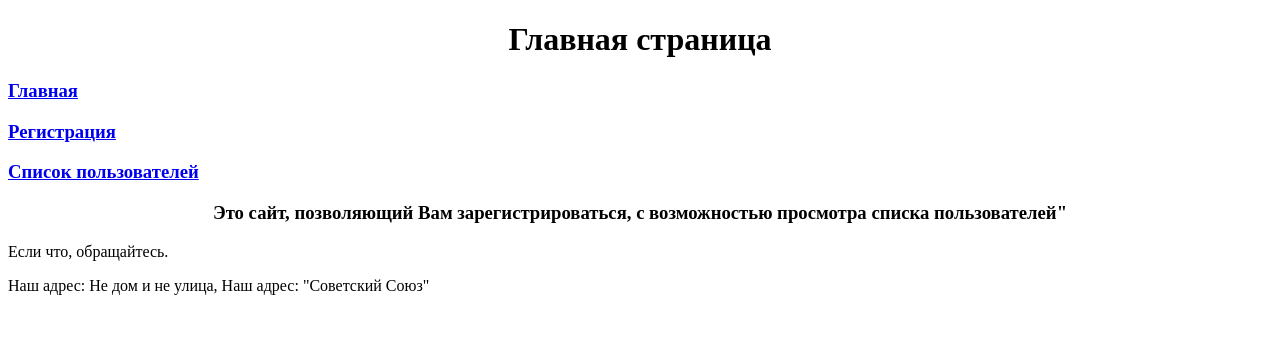
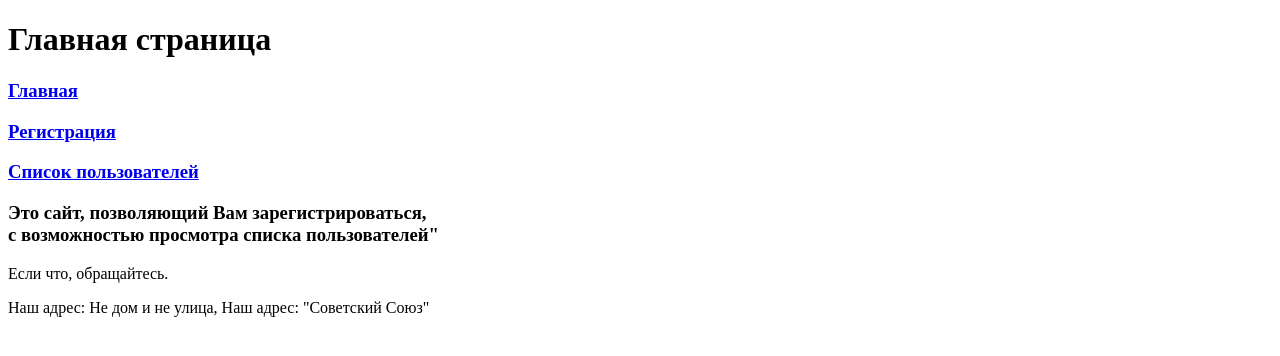
Before and after one commit to VladVasili4/Module-20, a Django app: page / in a window 1280 px wide. Shown: the top 356 px of the page. Run offline with Django 5.2, Linux system fonts and the light colour scheme.

Commit message:
Закончил диплом

```diff
--- a/Diplom2/templates/home.html
+++ b/Diplom2/templates/home.html
@@ -7,7 +7,7 @@
 <body>
 <header>
     {% block pagename %}
-        <h1 align="center">Главная страница</h1>
+        <h1>Главная страница</h1>
     {% endblock %}
 </header>
 
@@ -22,7 +22,8 @@
 
 <main>
     {% block content %}
-        <h3 align="center">Это сайт, позволяющий Вам зарегистрироваться, с возможностью просмотра списка пользователей"</h3>
+        <h3 >Это сайт, позволяющий Вам зарегистрироваться, <br>
+            с возможностью просмотра списка пользователей"</h3>
     {% endblock %}
 </main>
 
```
